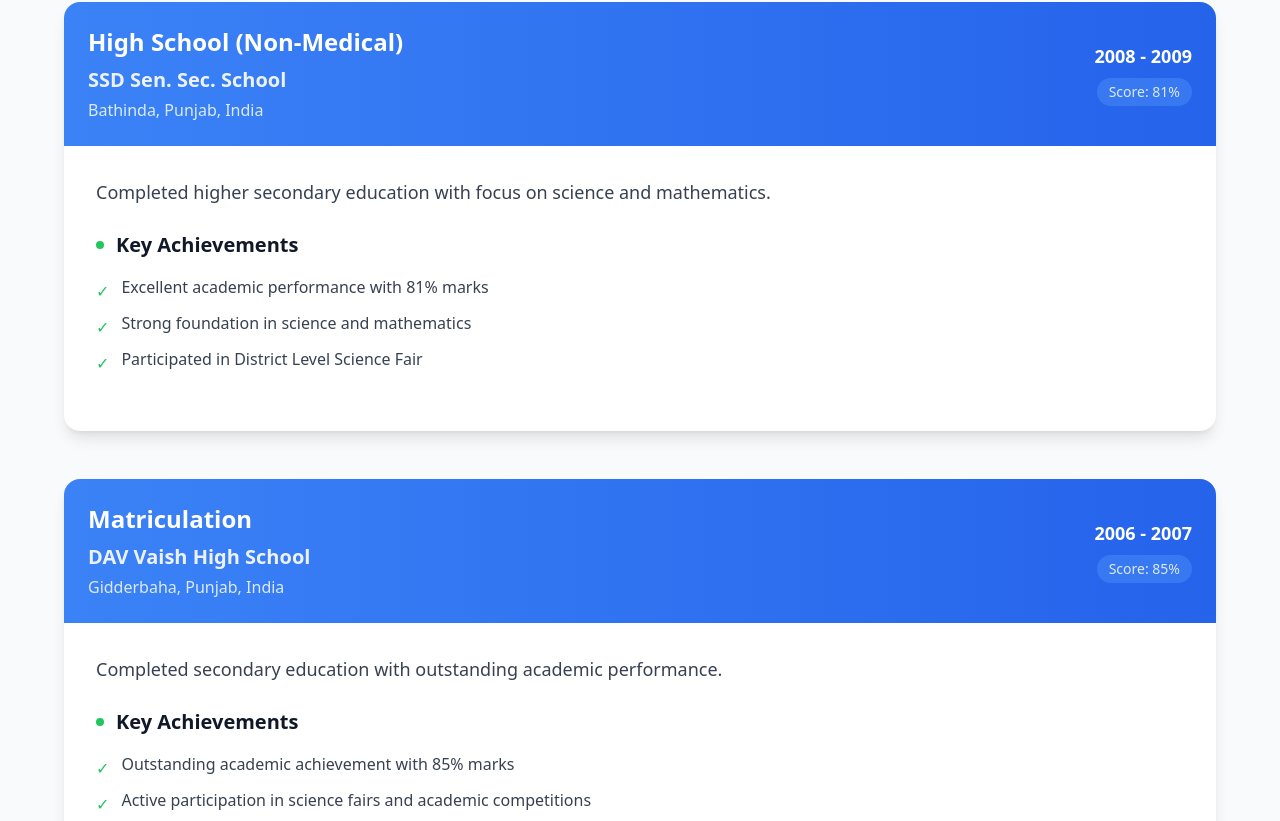
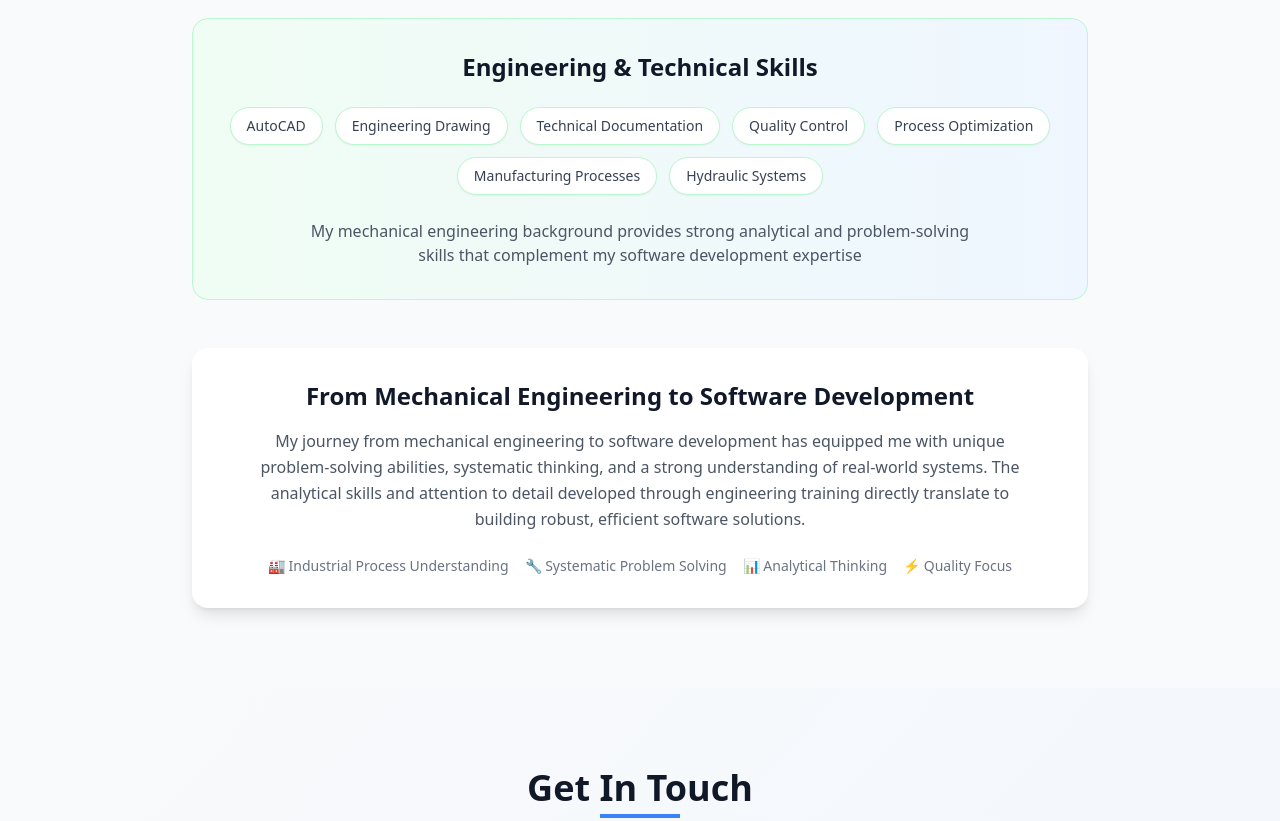
Before and after one commit to anoop-singla21/anoop-portfolio, a React (Create React App) app: page / in a window 1280 px wide. Shown: the part 9499-10320 px from the top of the page. Built offline with nearby package versions, Linux system fonts and the light colour scheme.

Commit message:
education

```diff
--- a/src/components/Education.js
+++ b/src/components/Education.js
@@ -74,34 +74,7 @@ const Education = () => {
           description: 'Organized blood donation camps and community service activities'
         }
       ]
-    },
-    {
-      degree: 'High School (Non-Medical)',
-      institution: 'SSD Sen. Sec. School',
-      period: '2008 - 2009',
-      location: 'Bathinda, Punjab, India',
-      score: '81%',
-      description: 'Completed higher secondary education with focus on science and mathematics.',
-      achievements: [
-        'Excellent academic performance with 81% marks',
-        'Strong foundation in science and mathematics',
-        'Participated in District Level Science Fair'
-      ]
-    },
-    {
-      degree: 'Matriculation',
-      institution: 'DAV Vaish High School',
-      period: '2006 - 2007',
-      location: 'Gidderbaha, Punjab, India',
-      score: '85%',
-      description: 'Completed secondary education with outstanding academic performance.',
-      achievements: [
-        'Outstanding academic achievement with 85% marks',
-        'Active participation in science fairs and academic competitions',
-        'Strong foundation for higher education'
-      ]
-    }
-  ];
+    }];
 
   const technicalSkills = [
     'AutoCAD', 'Engineering Drawing', 'Technical Documentation', 'Quality Control',
```
